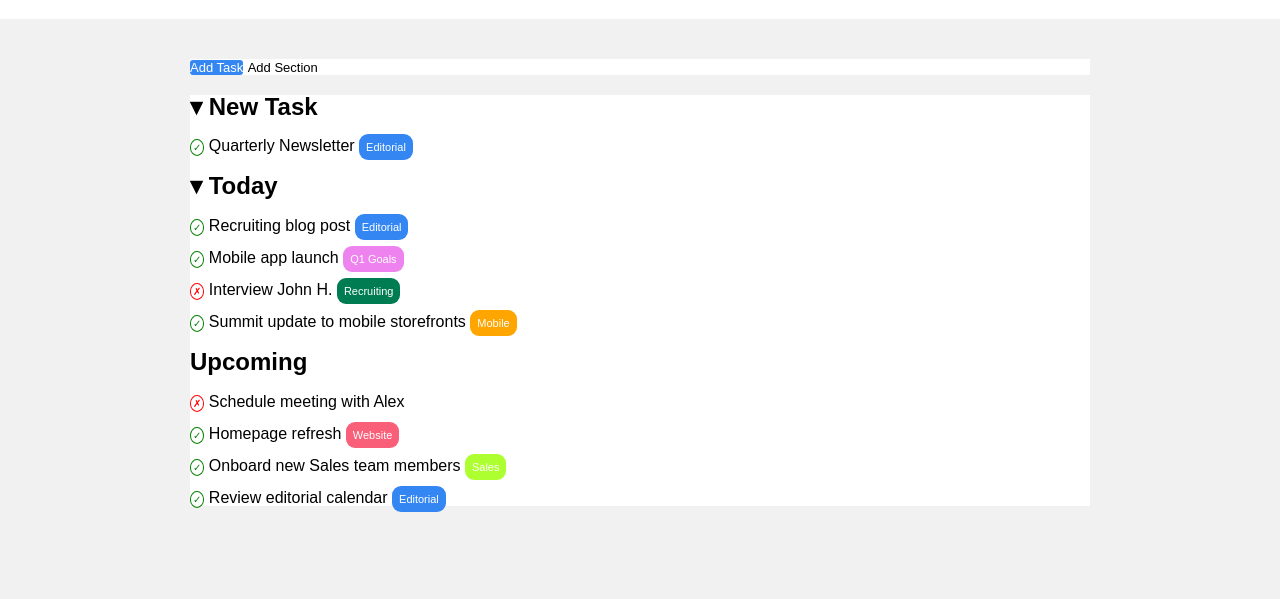
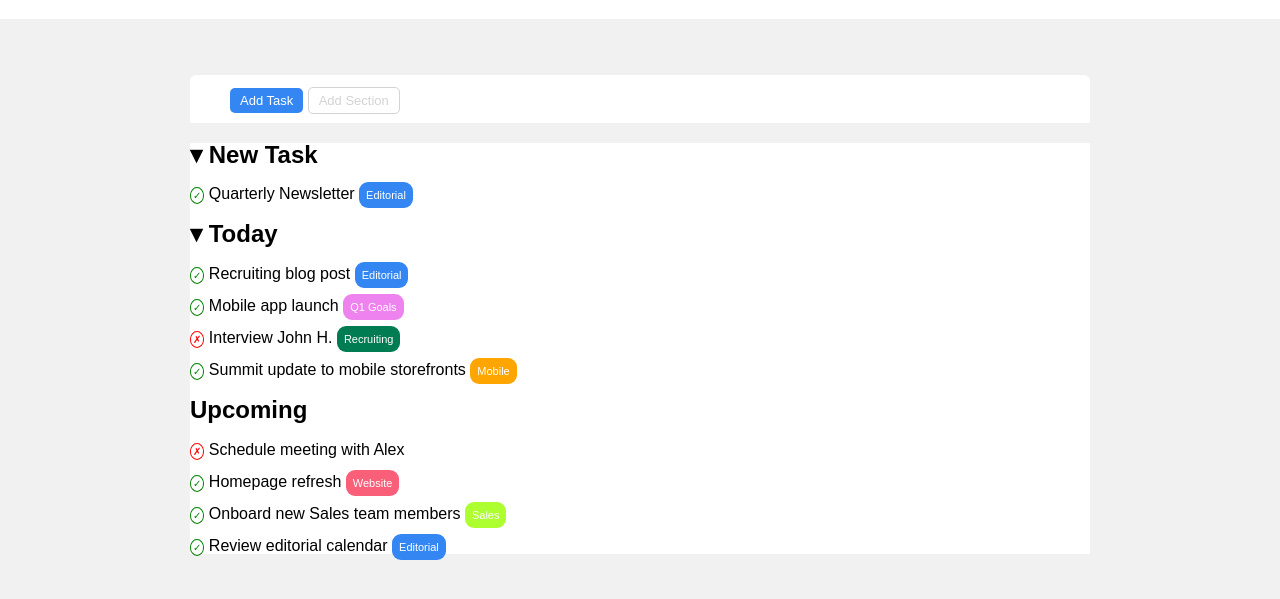
Before and after one commit to nvmRegi/html-css-toboolist, a plain HTML site: page index.html in a window 1280 px wide. Shown: the part 75-674 px from the top of the page. Drawn offline with Linux system fonts and the light colour scheme.

Commit message:
sezione-bottoni

```diff
--- a/index.html
+++ b/index.html
@@ -6,22 +6,24 @@
     </head>
 
     <body>
-        <header>
+        <header> <!--HEADER-->
             <div>
                 <img src="img/Logo.png" alt="" id="logo">
             <h1>Toboolist</h1>
             </div>
-        </header>
+        </header> <!--END HEADER-->
 
-        <main>
-            <div class="centrale">
-                <div class="sfondo">
+        <main> <!--MAIN-->
+
+            <div >
+                <p class="sfondo-bianco layout">
                     <span class="tasto font-bianco sfondo-blu">Add Task</span>
-                    <span class="tasto">Add Section</span>
+                    <span class="tasto nuova-sezione">Add Section</span>
+                </p>
             </div>
 
             <!--LISTA SCHEDULE-->
-                <div class="sfondo">
+            <div class="sfondo-bianco">
 
                 <section> <!--NEW TASK-->
                     <h2>&#9662; New Task</h2>
@@ -44,7 +46,7 @@
                     <p><span class="check">&check;</span> Review editorial calendar <span class="tag sfondo-blu">Editorial</span></p>
                 </section>
             </div>
-            </div>
+
 
         </main>
     </body>
--- a/style.css
+++ b/style.css
@@ -25,17 +25,43 @@ h1{
 }
 /*end header*/
 
-.sfondo{
+/*Impostazione della pagina*/
+main{
+    width: 900px;
+    margin-left: auto;
+    margin-right: auto;
+    padding-top: 40px;
+}
+.sfondo-bianco{
     background-color: white;
 }
+/*end*/
+
+/*Impostazione Sezione*/
+p.layout{
+    padding-left: 40px;
+    padding-top: 17px;
+    padding-bottom: 15px;
+    border-top-left-radius: 6px;
+    border-top-right-radius: 6px;
+}
+/*end*/
 
 /*bottoni*/
-.tasto{
+span.tasto{
     font-size: small;
-    width: fit-content;
-    border-radius: 3px;
+    border-radius: 5px;
+    padding:5px 10px;
 }
 
+span.nuova-sezione{
+    color: lightgray;
+    border: 1px solid lightgray;
+}
+
+/*attributi tag*/
+
+/*end*/
 .font-bianco{
     color: white;
 }
@@ -85,11 +111,3 @@ span.cross{
 .sales{
     background-color: greenyellow;
 }
-
-/*Impostazione della pagina*/
-div.centrale{
-    width: 900px;
-    margin-left: auto;
-    margin-right: auto;
-    padding-top: 40px;
-}
```
Lines whose indentation alone changed are shown as unchanged.
